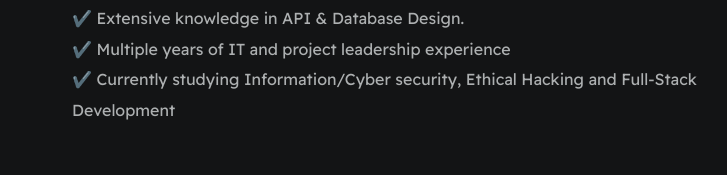
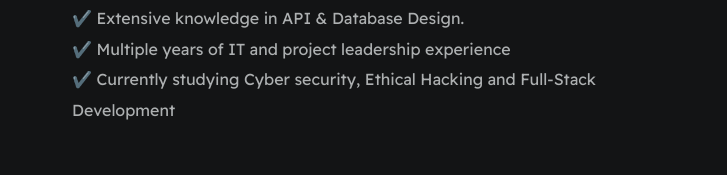
Before and after one commit to jonilau/joni-www, a plain HTML site: page index.html in a window 1280 px wide. Shown: the part 436-611 px from the top of the page, without its empty margins (274-1001 px from the left). Drawn offline with Linux system fonts and the light colour scheme.

Commit message:
Updated info

```diff
--- a/index.html
+++ b/index.html
@@ -38,7 +38,7 @@
                 <li>✔️ 10+ Years experience with full-stack development</li>
                 <li>✔️ Extensive knowledge in API & Database Design.</li>
                 <li>✔️ Multiple years of IT and project leadership experience </li>
-                <li>✔️ Currently studying Information/Cyber security, Ethical Hacking and Full-Stack Development</li>
+                <li>✔️ Currently studying Cyber security, Ethical Hacking and Full-Stack Development</li>
             </ul>
         </section>
 
```
